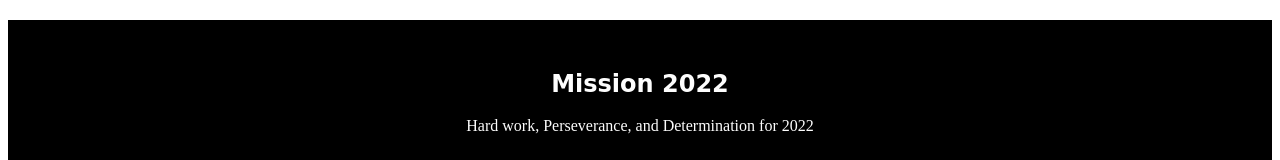
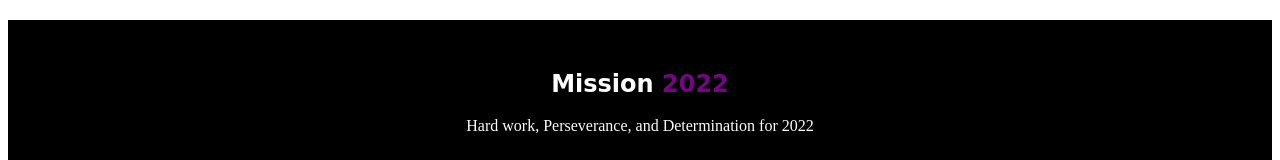
Before and after one commit to Junayed5/first-assignment, a plain HTML site: page index.html in a window 1280 px wide. Shown: the part 1975-2135 px from the top of the page. Drawn offline with Linux system fonts and the light colour scheme; a web font is replaced by a local one.

Commit message:
final text

```diff
--- a/index.html
+++ b/index.html
@@ -141,7 +141,7 @@
     <section>
 
         <div class="footer" id="explore">
-            <h2>Mission 2022</h2>
+            <h2>Mission <span> 2022</span></h2>
             <p>Hard work, Perseverance, and Determination for 2022</p>
 
         </div>
```
